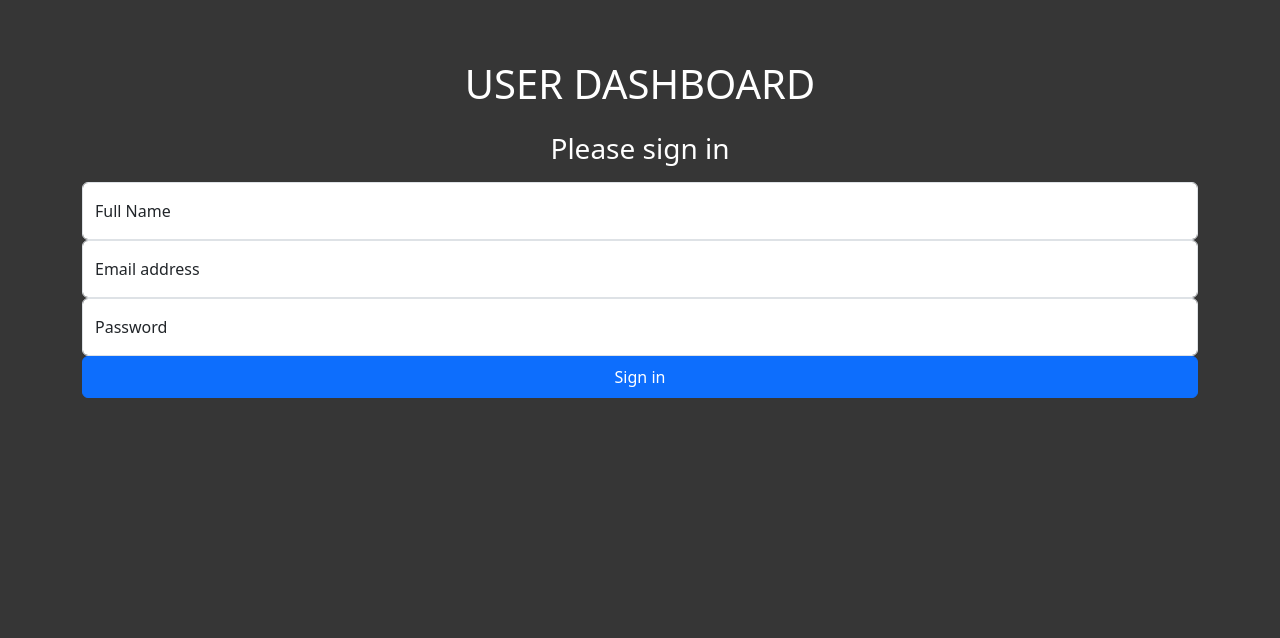
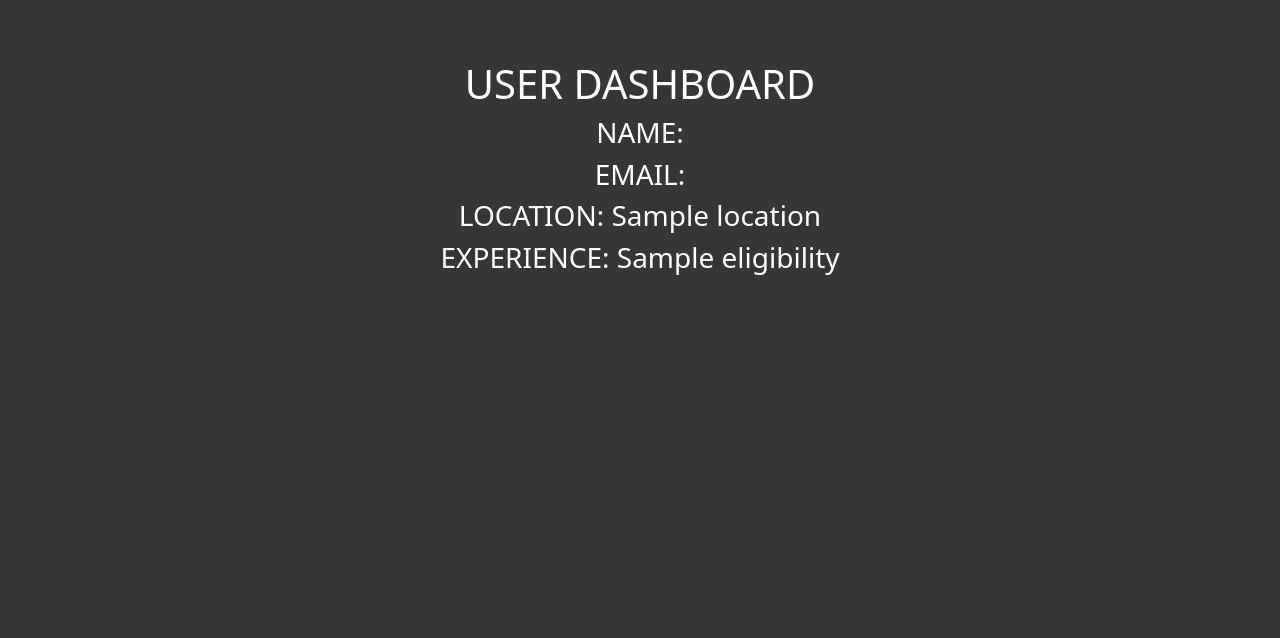
Before and after one commit to jayanpahuja20/Backend_JobSearch, a FastAPI app: page /dashboard in a window 1280 px wide. Shown: the top 638 px of the page. Run offline with FastAPI, Linux system fonts and the light colour scheme; a database or web service that is not in the repository returns one stand-in record (values such as "Sample title").

Commit message:
updating dashboard

```diff
--- a/service.py
+++ b/service.py
@@ -95,9 +95,11 @@
     print("Hello")
     name = request.query_params.get('name', '')
     email = request.query_params.get('email', '')
-    user_data=get_user_data(email)
-    print(user_data)
-    return templates.TemplateResponse("user_dashboard.html", context={"request": request, "name":name, "email":email})
+    user_data=get_user_data(email)[0]
+    # print(user_data)
+    location=user_data["location"]
+    experience=user_data["eligibility"]
+    return templates.TemplateResponse("user_dashboard.html", context={"request": request, "name":name, "email":email, "location":location, "experience":experience})
 
 # @app.get("/dashboard", response_class=HTMLResponse)
 # async def dashboard_call(request: Request):
--- a/templates/user_dashboard.html
+++ b/templates/user_dashboard.html
@@ -41,26 +41,11 @@
     <body>
         <script src="https://cdn.jsdelivr.net/npm/bootstrap@5.3.2/dist/js/bootstrap.bundle.min.js" integrity="sha384-C6RzsynM9kWDrMNeT87bh95OGNyZPhcTNXj1NW7RuBCsyN/o0jlpcV8Qyq46cDfL" crossorigin="anonymous"></script>
         <h1> USER DASHBOARD</h1>
-        <h3>{{name}}</h3>
-        <h3>{{email}}</h3>
-        <div class="container">
-            <form action="/saveUser" method="GET">
-                <h1 class="h3 mb-3 fw-normal" style="color: white;">Please sign in</h1>
-                <div class="form-floating">
-                    <input type="text" class="form-control" id="name" name="name" placeholder="first_name last_name" required>
-                    <label for="name">Full Name</label>
-                </div>
-                <div class="form-floating">
-                    <input type="email" class="form-control" id="email" name="email" placeholder="name@example.com" required>
-                    <label for="email">Email address</label>
-                </div>
-                <div class="form-floating">
-                    <input type="password" class="form-control" id="floatingPassword" name="password" placeholder="Password" required>
-                    <label for="floatingPassword">Password</label>
-                </div>
-                <button type="submit" class="btn btn-primary w-100 py-2">Sign in</button>
-            </form>
-        </div>
+        <h3> NAME: {{name}}</h3>
+        <h3> EMAIL: {{email}}</h3>
+        <h3> LOCATION: {{location}}</h3>
+        <h3> EXPERIENCE: {{experience}}</h3>
+
 
     </body>
 </html>
```
